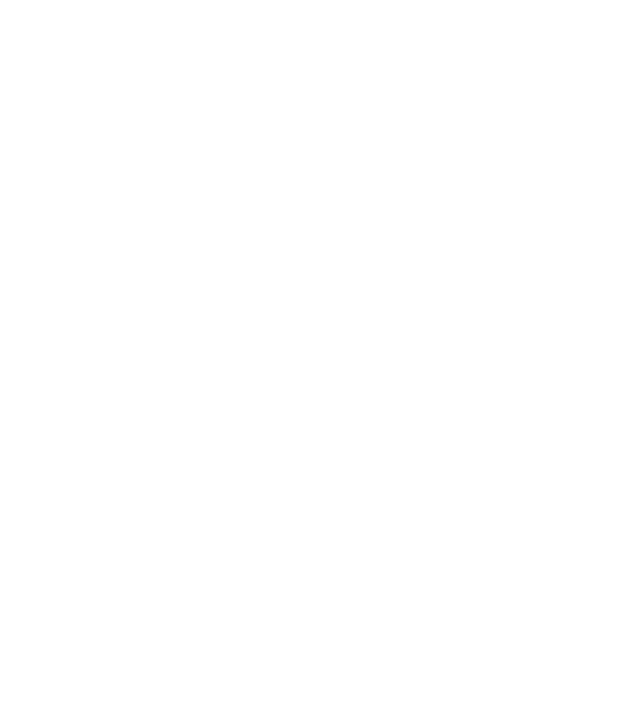
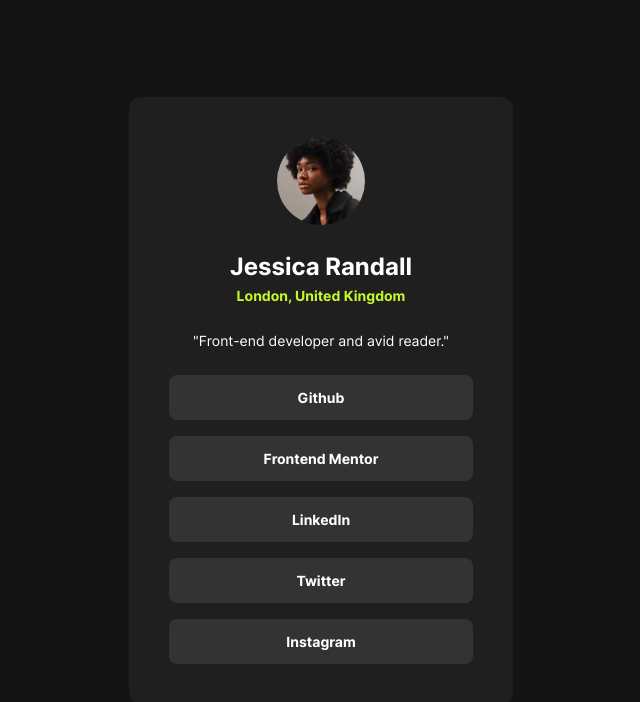
Before and after one commit to RicardoGeada/fm-social-links-profile, a React (Vite) app: page / in a window 1280 px wide. Shown: the top 702 px of the page, without its empty margins (319-959 px from the left). Built offline with nearby package versions, Linux system fonts and the light colour scheme.

Commit message:
feat: add ProfileCard component with styles

```diff
--- a/src/App.tsx
+++ b/src/App.tsx
@@ -1,9 +1,11 @@
 import './App.scss';
+import ProfileCard from './components/Card/ProfileCard';
 
 function App() {
 
   return (
     <>
+      <ProfileCard />
     </>
   )
 }
--- /dev/null
+++ b/src/components/Card/ProfileCard.module.scss
@@ -0,0 +1,77 @@
+@use "./../../fonts.scss";
+
+.profile-card {
+    color: var(--color-white);
+    background-color: var(--color-grey-800);
+    display: flex;
+    flex-direction: column;
+    align-items: center;
+    gap: var(--space-300);
+    padding: var(--space-500);
+    border-radius: var(--space-150);
+    width: fit-content;
+    text-align: center;
+
+    &__avatar {
+        aspect-ratio: 1 / 1;
+        border-radius: 100%;
+        max-width: 88px;
+    }
+
+    &__personal-info {
+        text-align: center
+    }
+
+    &__name {
+        @include fonts.apply-text-preset("1");
+    }
+
+    &__location {
+        @include fonts.apply-text-preset("2--bold");
+        color: var(--color-green);
+    }
+
+    &__bio {
+        @include fonts.apply-text-preset("2");
+        padding: 0 var(--space-300);
+    }
+
+    &__links {
+        display: flex;
+        flex-direction: column;
+        align-items: center;
+        gap: var(--space-200);
+        width: 100%;
+        list-style: none;
+
+        li {
+            width: 100%;
+        }
+    }
+
+    &__link {
+        @include fonts.apply-text-preset("2--bold");
+        color: var(--color-white);
+        text-decoration: none;
+        background-color: var(--color-grey-700);
+        padding: var(--space-150);
+        width: 100%;
+        max-width: 304px;
+        text-align: center;
+        border-radius: var(--space-100);
+        display: block;
+
+        &:hover {
+            color: var(--color-grey-700);
+            background-color: var(--color-green);
+        }
+    }
+
+}
+
+
+@media (max-width: 578px) {
+    .profile-card {
+        padding: var(--space-300);
+    }
+}
--- /dev/null
+++ b/src/components/Card/ProfileCard.tsx
@@ -0,0 +1,24 @@
+import styles from "./ProfileCard.module.scss";
+import avatar from "./../../assets/images/avatar-jessica.jpeg";
+
+function ProfileCard() {
+  return (
+    <div className={styles["profile-card"]}>
+        <img className={styles["profile-card__avatar"]} src={avatar} alt="profile pic" />
+        <div className={styles["profile-card__personal-info"]}>
+            <h2 className={styles["profile-card__name"]}>Jessica Randall</h2>
+            <span className={styles["profile-card__location"]}>London, United Kingdom</span>
+        </div>
+        <p className={styles["profile-card__bio"]}>"Front-end developer and avid reader."</p>
+        <ul className={styles["profile-card__links"]}>
+            <li><a className={styles["profile-card__link"]} href="#">Github</a></li>
+            <li><a className={styles["profile-card__link"]} href="#">Frontend Mentor</a></li>
+            <li><a className={styles["profile-card__link"]} href="#">LinkedIn</a></li>
+            <li><a className={styles["profile-card__link"]} href="#">Twitter</a></li>
+            <li><a className={styles["profile-card__link"]} href="#">Instagram</a></li>
+        </ul>
+    </div>
+  );
+}
+
+export default ProfileCard;
--- a/src/index.scss
+++ b/src/index.scss
@@ -24,3 +24,11 @@
     box-sizing: border-box;
     font-family: "Inter", system-ui, -apple-system, BlinkMacSystemFont, 'Segoe UI', Roboto, Oxygen, Ubuntu, Cantarell, 'Open Sans', 'Helvetica Neue', sans-serif;
 }
+
+body {
+    background-color: var(--color-grey-900);
+    display: flex;
+    justify-content: center;
+    align-items: center;
+    min-height: 100vh;
+}
```
